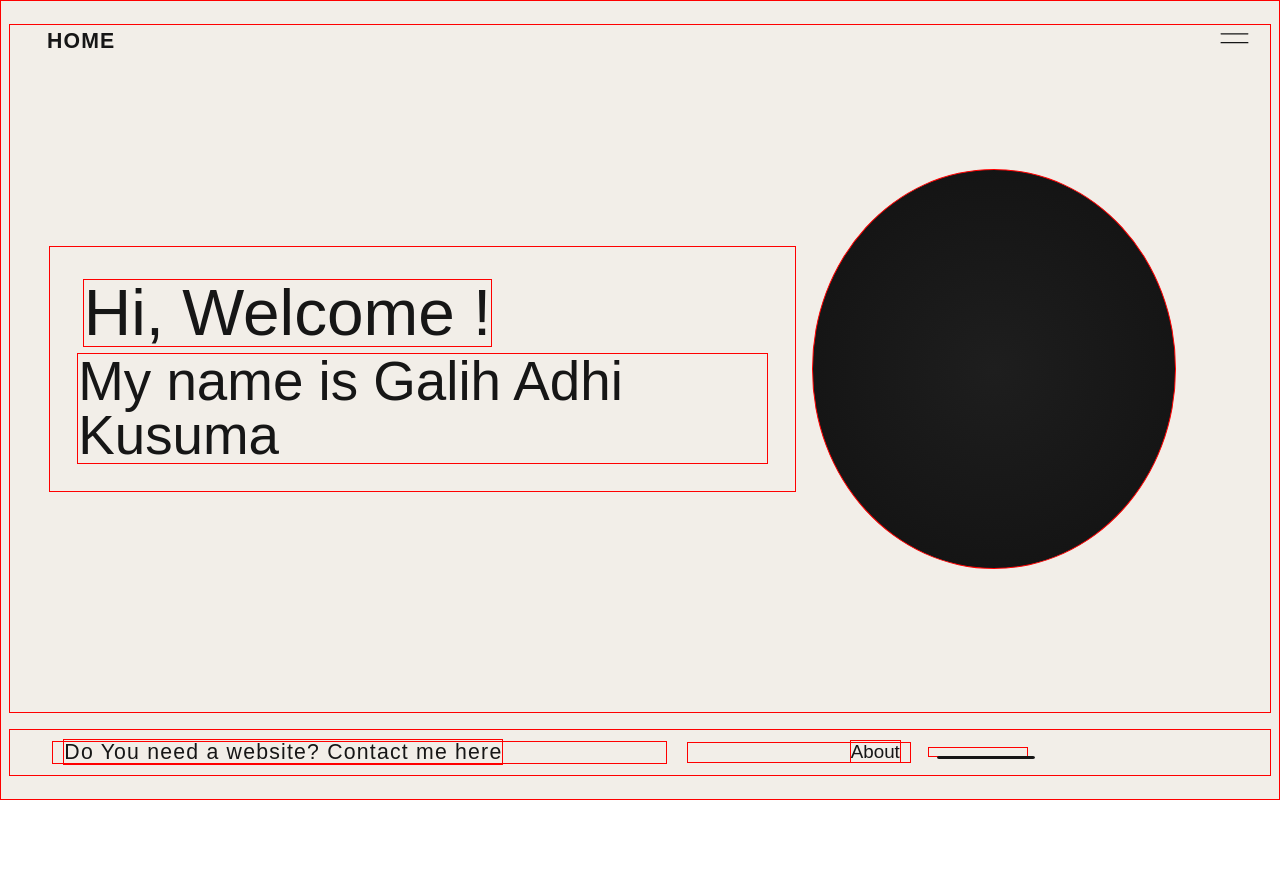
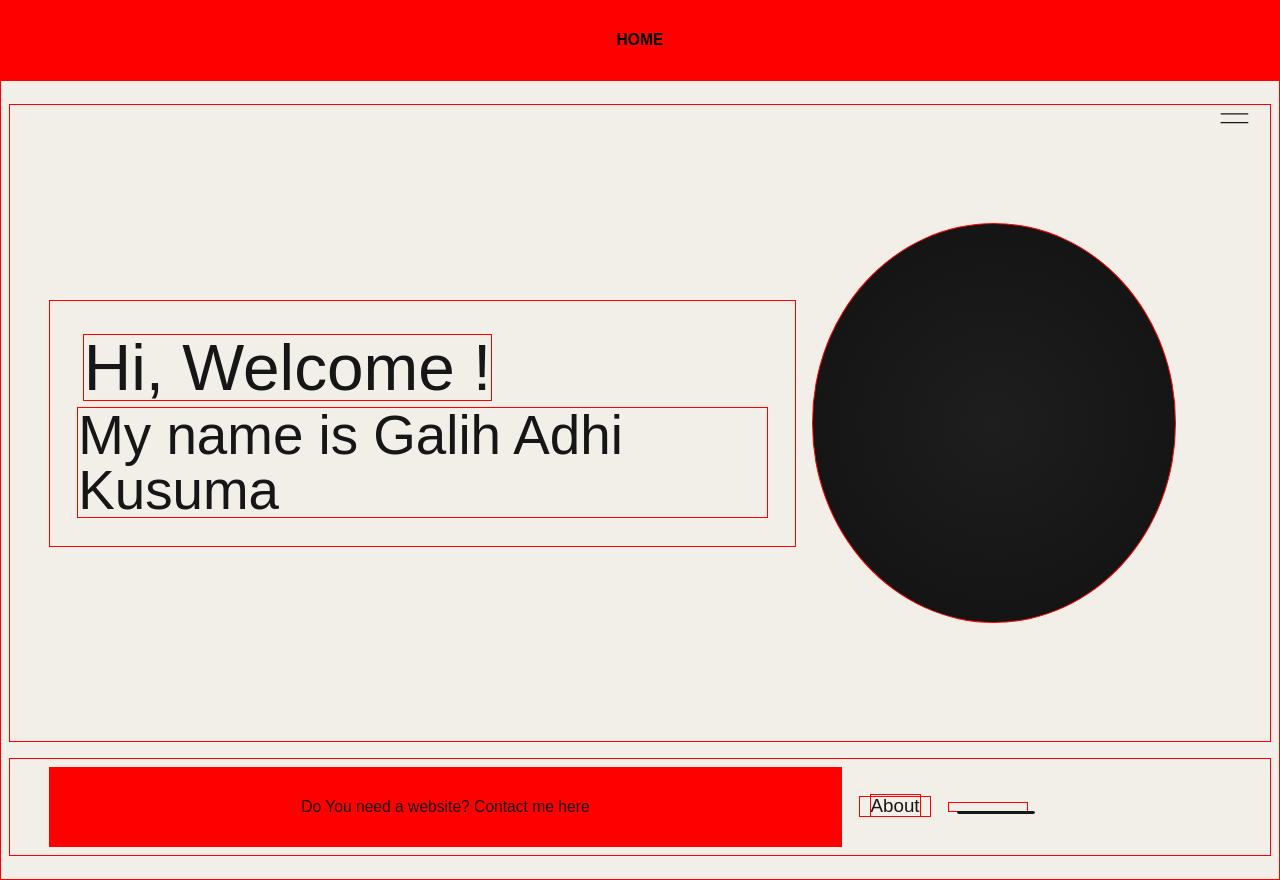
Before and after one commit to NoxturneDev/personal-portfolio-website, a React (Create React App) app: page / in a window 1280 px wide. Before the commit the page ends 800 px from the top, so only its background shows below. Built offline with nearby package versions, Linux system fonts and the light colour scheme; a web font is replaced by a local one.

Commit message:
rework phase 1

```diff
--- a/src/components/NavHeader.jsx
+++ b/src/components/Header.jsx
@@ -1,18 +1,18 @@
 import React from 'react'
 import { motion, AnimatePresence } from 'framer-motion'
 
-function NavHeader({ children: text = "HEADER" }) {
+function Header({ children: text = "HEADER" }) {
     return (
         <AnimatePresence wait>
             <motion.div
-                className="page-header container-flex"
+                className="header"
                 initial={{ opacity: 0, y: 10 }}
                 animate={{ opacity: 1, y: 0 }}
                 exit={{ opacity: 0, y: -20 }}
                 transition={{ duration: 0.5, type: "tween", ease: "easeOut" }}
                 key={text}
             >
-                <h1 className='header'>
+                <h1 className='heading'>
                     {text}
                 </h1>
             </motion.div>
@@ -21,4 +21,4 @@ function NavHeader({ children: text = "HEADER" }) {
 }
 
 
-export default NavHeader
+export default Header
--- a/src/components/Nav.jsx
+++ b/src/components/Nav.jsx
@@ -3,8 +3,7 @@ import { motion } from 'framer-motion'
 import gsap from 'gsap'
 import { Link } from 'react-router-dom'
 import Sphere from './Sphere'
-import PageHeader from './NavHeader'
-
+import Header from './Header'
 
 
 function Nav({ page }) {
@@ -130,7 +129,7 @@ function Nav({ page }) {
 
     return (
         <div className='nav-wrapper'>
-            <PageHeader>{page}</PageHeader>
+            <Header>{page}</Header>
             <div className='nav-container container-flex-col' ref={wrapper}>
                 <div className="nav-header">
                     <div className="header">
--- /dev/null
+++ b/src/components/style/_header.scss
@@ -0,0 +1,7 @@
+.header{
+    @include flex(center, center);
+
+    background-color: red;
+    width: 100%;
+    height: 10vh;
+}
--- a/src/components/style/_index.scss
+++ b/src/components/style/_index.scss
@@ -3,3 +3,4 @@
 @import "./nav";
 @import "./footer";
 @import "./sphere";
+@import "./header"
--- a/src/components/style/_nav.scss
+++ b/src/components/style/_nav.scss
@@ -5,6 +5,7 @@
     width: 100%;
     height: 100%;
     z-index: 90;
+    background-color: blue;
 }
 
 .nav-container {
@@ -29,6 +30,8 @@
         color: $light-200;
     }
 }
+
+
 
 .nav-section-wrapper {
     flex-grow: 1;
--- a/src/components/style/_scroll-wrapper.scss
+++ b/src/components/style/_scroll-wrapper.scss
@@ -6,26 +6,6 @@
 
     * {
         border: $debug;
-    }
-}
-
-.page-header {
-    @include flex(flex-start, center);
-
-    overflow: hidden;
-    width: 100%;
-    padding: 2em 3em;
-    position: absolute;
-
-    .header {
-        cursor: pointer;
-
-        &::after {
-            content: '';
-            height: 100%;
-            width: 100%;
-            background-color: red;
-        }
     }
 }
 
--- a/src/style/base/_thypography.scss
+++ b/src/style/base/_thypography.scss
@@ -55,13 +55,3 @@ h2 {
 @mixin customfont($min, $max) {
     @include fluidFont($min-vw, $max-vw, $min, $max)
 }
-
-// TYPHOGRAPHY CLASSES
-.header{
-    @include biggerfont();
-
-    font-family: $boska;
-    font-weight: 600;
-    letter-spacing: 1.2px;
-    color: $dark-300;
-}
--- a/src/style/css/main.css
+++ b/src/style/css/main.css
@@ -72,24 +72,6 @@ h2 {
 @media screen and (min-width: 1400px) {
   h2 {
     font-size: 16px;
-  }
-}
-
-.header {
-  font-size: 16px;
-  font-family: "Boska", sans-serif;
-  font-weight: 600;
-  letter-spacing: 1.2px;
-  color: #161616;
-}
-@media screen and (min-width: 400px) {
-  .header {
-    font-size: calc(16px + 6 * ((100vw - 400px) / 1000));
-  }
-}
-@media screen and (min-width: 1400px) {
-  .header {
-    font-size: 22px;
   }
 }
 
@@ -248,25 +230,6 @@ h2 {
   border: 1px solid red;
 }
 
-.page-header {
-  display: flex;
-  justify-content: flex-start;
-  align-items: center;
-  overflow: hidden;
-  width: 100%;
-  padding: 2em 3em;
-  position: absolute;
-}
-.page-header .header {
-  cursor: pointer;
-}
-.page-header .header::after {
-  content: "";
-  height: 100%;
-  width: 100%;
-  background-color: red;
-}
-
 .page-wrapper {
   min-width: 100vw;
   height: 100%;
@@ -289,6 +252,7 @@ h2 {
   width: 100%;
   height: 100%;
   z-index: 90;
+  background-color: blue;
 }
 
 .nav-container {
@@ -407,6 +371,15 @@ h2 {
   background: radial-gradient(circle, #FBF8F3, #F2EEE8);
 }
 
+.header {
+  display: flex;
+  justify-content: center;
+  align-items: center;
+  background-color: red;
+  width: 100%;
+  height: 10vh;
+}
+
 .welcome-page-content {
   display: flex;
   justify-content: flex-start;
```
Also changed, not shown: src/components/style/_component.scss (added), 1 other file (tests, documents, lock files or other folders).
